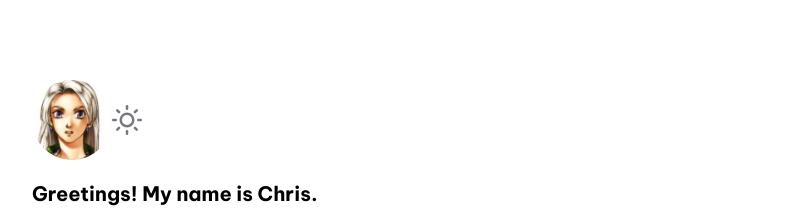
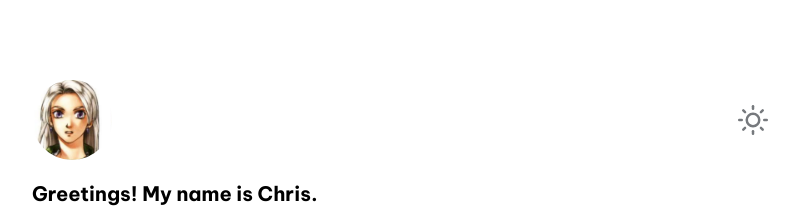
Before and after one commit to flovelace/clean-react-portfolio, a Next.js app: page / in a window 1280 px wide. Shown: the top 210 px of the page, without its empty margins (240-1039 px from the left). Built offline with nearby package versions, Linux system fonts and the light colour scheme.

Commit message:
corrected light/dark button bug

```diff
--- a/components/Hero.js
+++ b/components/Hero.js
@@ -6,7 +6,7 @@
     const { theme, setTheme } = useTheme();
     return (
         <div className="mb-20">
-            <div className="flex flex-row items-center justify between w-full">
+            <div className="flex flex-row items-center justify-between w-full">
                 <div className="w-20 h-20 rounded-full relative overflow-hidden">
                     <Image
                     src="/static/profile.png"
```
